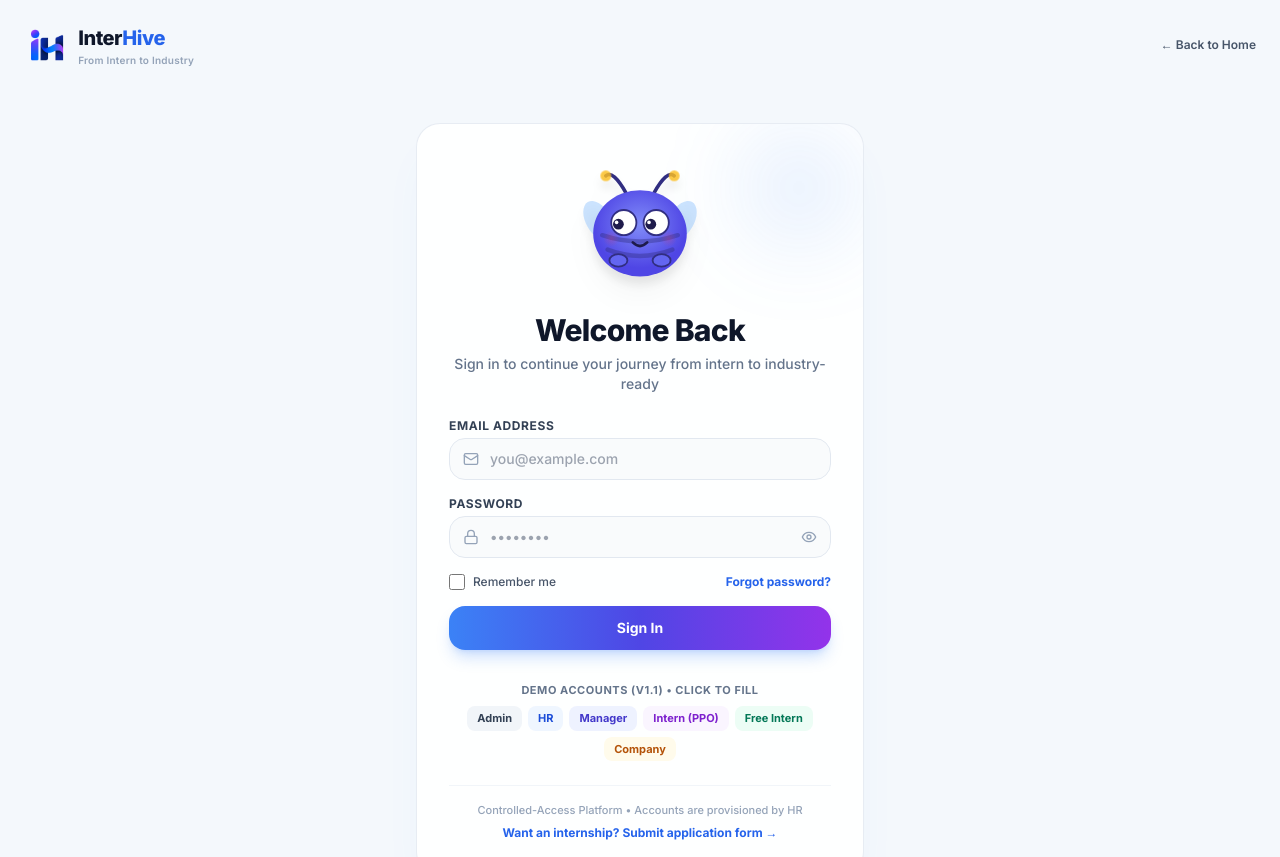
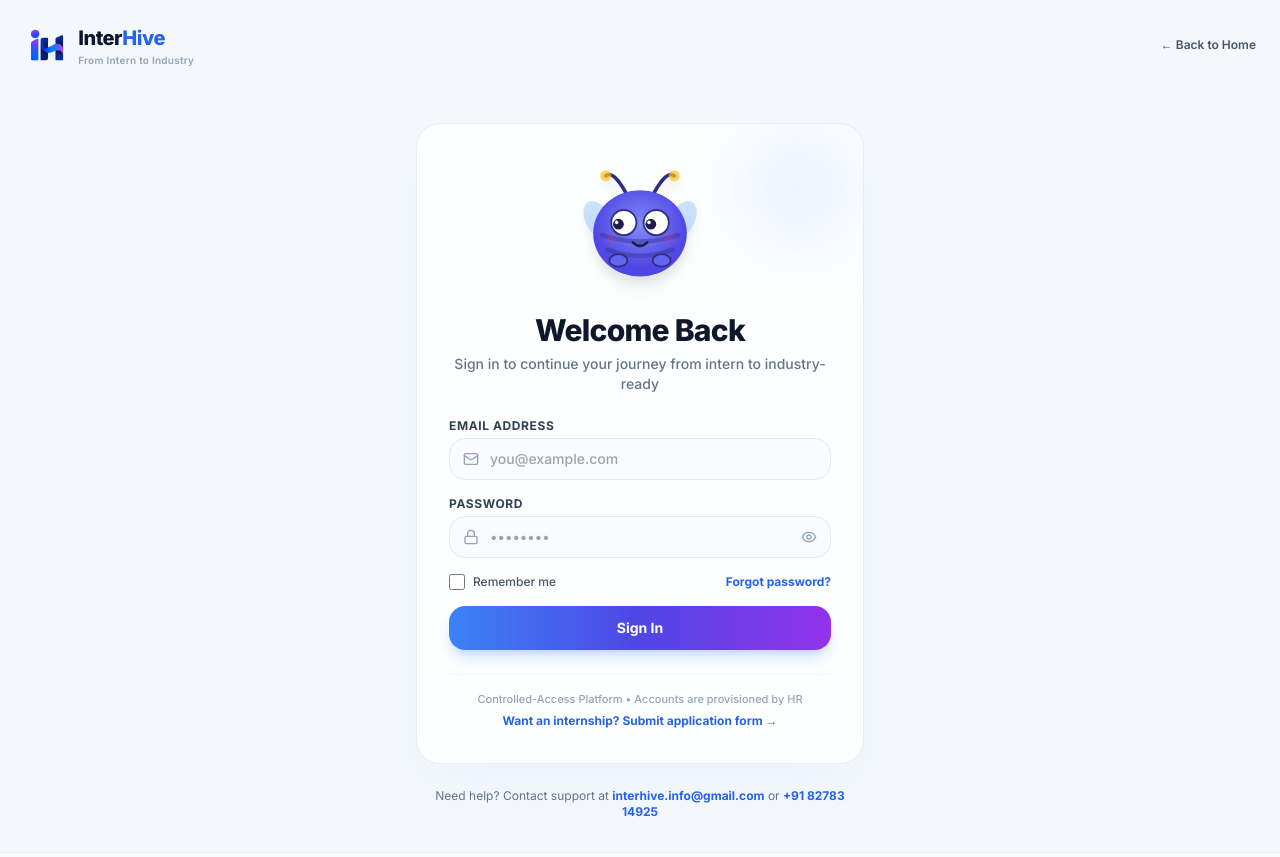
Before and after one commit to InterHive02/InterHive, a React (Vite) app in the folder packages/frontend/: page /login in a window 1280 px wide. Shown: the top 857 px of the page. Built offline with nearby package versions, Linux system fonts and the light colour scheme; no server answers.

Commit message:
revert: remove demo account quick-fill buttons from login form

```diff
--- a/packages/frontend/src/features/auth/components/login-form.tsx
+++ b/packages/frontend/src/features/auth/components/login-form.tsx
@@ -21,7 +21,6 @@ export const LoginForm: React.FC = () => {
     register,
     handleSubmit,
     watch,
-    setValue,
     formState: { errors },
     setError,
   } = useForm<LoginFormData>({
@@ -32,11 +31,6 @@ export const LoginForm: React.FC = () => {
   });
 
   const emailValue = watch('email') || '';
-
-  const fillDemoAccount = (email: string) => {
-    setValue('email', email, { shouldValidate: true });
-    setValue('password', 'InterHive@2026!', { shouldValidate: true });
-  };
 
   // Password Login Submit
   const onSubmit = async (data: LoginFormData) => {
@@ -160,57 +154,6 @@ export const LoginForm: React.FC = () => {
         </button>
       </form>
 
-      {/* Quick Demo Credentials for v1.1 */}
-      <div className="pt-2">
-        <p className="text-[11px] font-bold text-slate-500 uppercase tracking-wider text-center mb-2">
-          Demo Accounts (v1.1) • Click to Fill
-        </p>
-        <div className="flex flex-wrap items-center justify-center gap-1.5">
-          <button
-            type="button"
-            onClick={() => fillDemoAccount('admin@interhive.in')}
-            className="px-2.5 py-1 text-[11px] font-bold rounded-lg bg-slate-100 hover:bg-slate-200 text-slate-700 transition-colors"
-          >
-            Admin
-          </button>
-          <button
-            type="button"
-            onClick={() => fillDemoAccount('hr@interhive.in')}
-            className="px-2.5 py-1 text-[11px] font-bold rounded-lg bg-blue-50 hover:bg-blue-100 text-blue-700 transition-colors"
-          >
-            HR
-          </button>
-          <button
-            type="button"
-            onClick={() => fillDemoAccount('manager@interhive.in')}
-            className="px-2.5 py-1 text-[11px] font-bold rounded-lg bg-indigo-50 hover:bg-indigo-100 text-indigo-700 transition-colors"
-          >
-            Manager
-          </button>
-          <button
-            type="button"
-            onClick={() => fillDemoAccount('intern@interhive.in')}
-            className="px-2.5 py-1 text-[11px] font-bold rounded-lg bg-purple-50 hover:bg-purple-100 text-purple-700 transition-colors"
-          >
-            Intern (PPO)
-          </button>
-          <button
-            type="button"
-            onClick={() => fillDemoAccount('student@interhive.in')}
-            className="px-2.5 py-1 text-[11px] font-bold rounded-lg bg-emerald-50 hover:bg-emerald-100 text-emerald-700 transition-colors"
-          >
-            Free Intern
-          </button>
-          <button
-            type="button"
-            onClick={() => fillDemoAccount('company@interhive.in')}
-            className="px-2.5 py-1 text-[11px] font-bold rounded-lg bg-amber-50 hover:bg-amber-100 text-amber-700 transition-colors"
-          >
-            Company
-          </button>
-        </div>
-      </div>
-
       {/* Controlled-Access Platform Footer Notice */}
       <div className="pt-4 border-t border-slate-100 text-center space-y-1">
         <p className="text-[11px] text-slate-400 font-medium">
```
